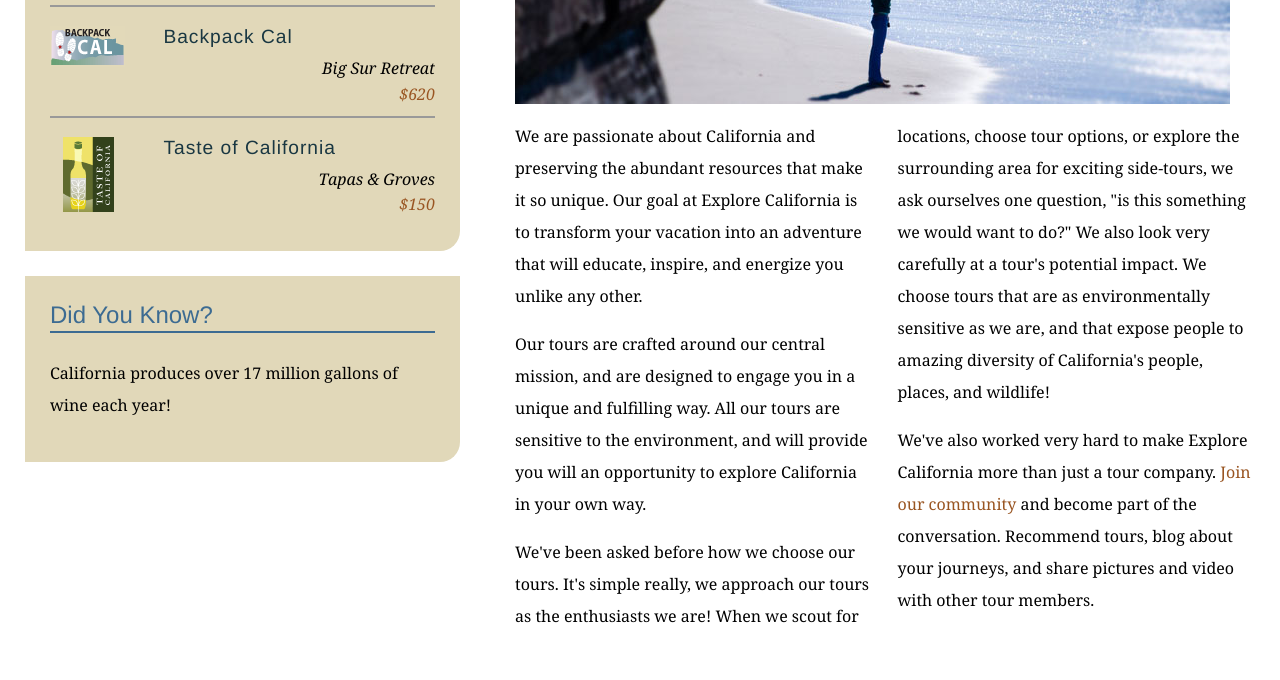
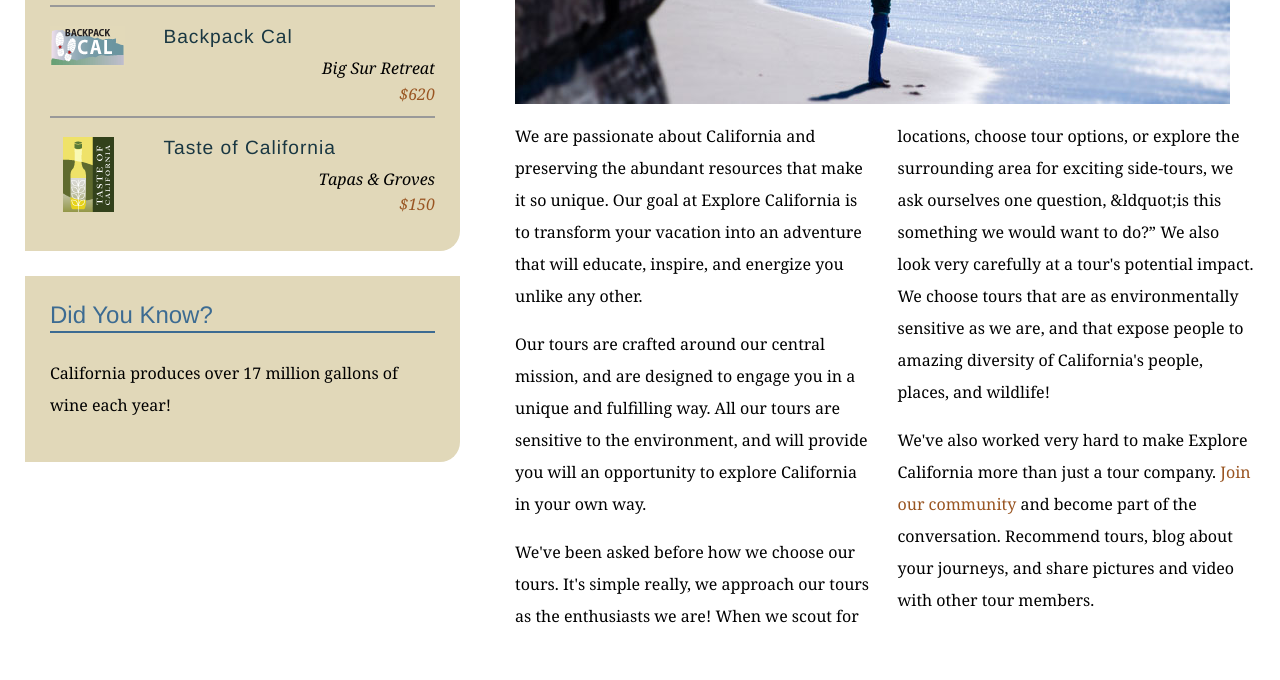
Before and after one commit to lizlantz/exploreCalifornia, a plain HTML site: page mission.html in a window 1280 px wide. Shown: the part 580-1260 px from the top of the page. Drawn offline with Linux system fonts and the light colour scheme.

Commit message:
replaces double quotes with curly quotes

```diff
--- a/mission.html
+++ b/mission.html
@@ -64,7 +64,7 @@
           <div class="multiCol">
             <p>We are passionate about California and preserving the abundant resources that make it so unique. Our goal at Explore California is to transform your vacation into an adventure that will educate, inspire, and energize you unlike any other.</p>
             <p>Our tours are crafted around our central mission, and are designed to engage you in a unique and fulfilling way. All our tours are sensitive to the environment, and will provide you will an opportunity to explore California in your own way.</p>
-            <p>We've been asked before how we choose our tours. It's simple really, we approach our tours as the enthusiasts we are! When we scout for locations, choose tour options, or explore the surrounding area for exciting side-tours, we ask ourselves one question, &quot;is this something we would want to do?&quot; We also look very carefully at a tour's potential impact. We choose tours that are as environmentally sensitive as we are, and that expose people to amazing diversity of California's people, places, and wildlife!</p>
+            <p>We've been asked before how we choose our tours. It's simple really, we approach our tours as the enthusiasts we are! When we scout for locations, choose tour options, or explore the surrounding area for exciting side-tours, we ask ourselves one question, &ldquot;is this something we would want to do?&rdquo; We also look very carefully at a tour's potential impact. We choose tours that are as environmentally sensitive as we are, and that expose people to amazing diversity of California's people, places, and wildlife!</p>
             <p>We've also worked very hard to make Explore California more than just a tour company. <a href="explorers/join.html">Join our community</a> and become part of the conversation. Recommend tours, blog about your journeys, and share pictures and video with other tour members.</p>
           </div>
         </div>
```
